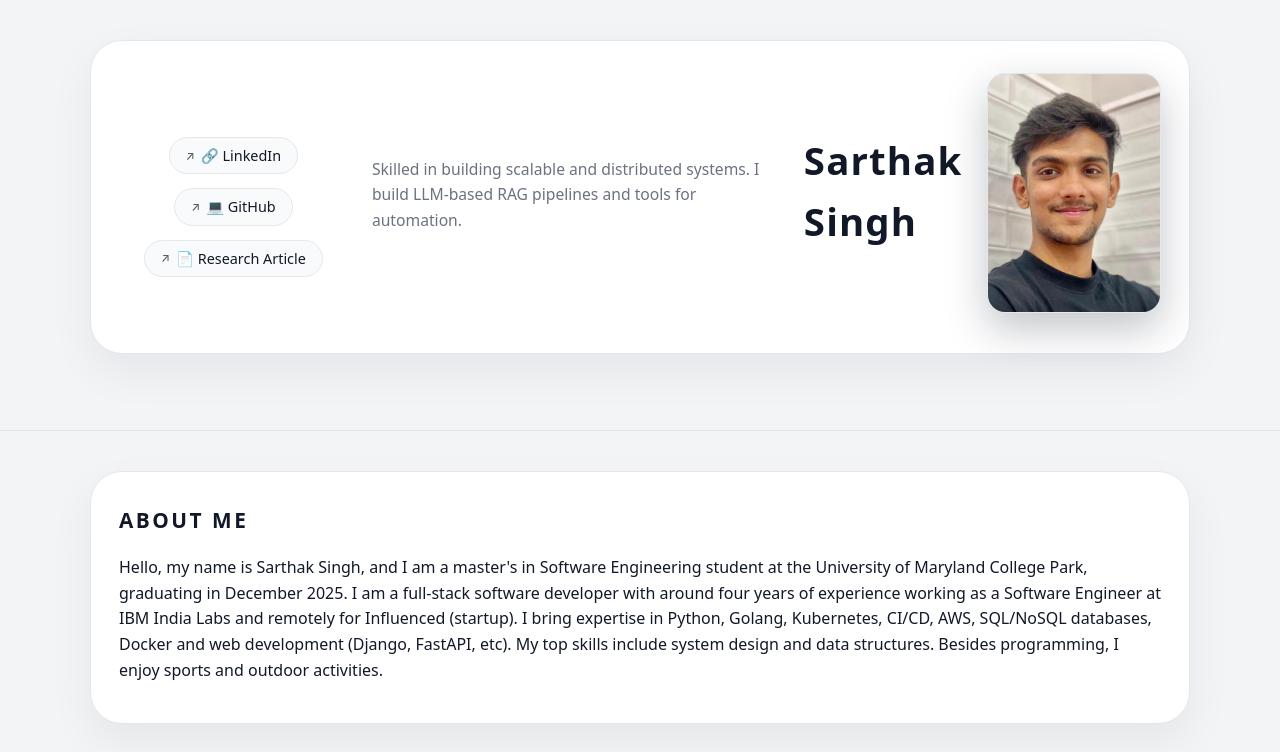
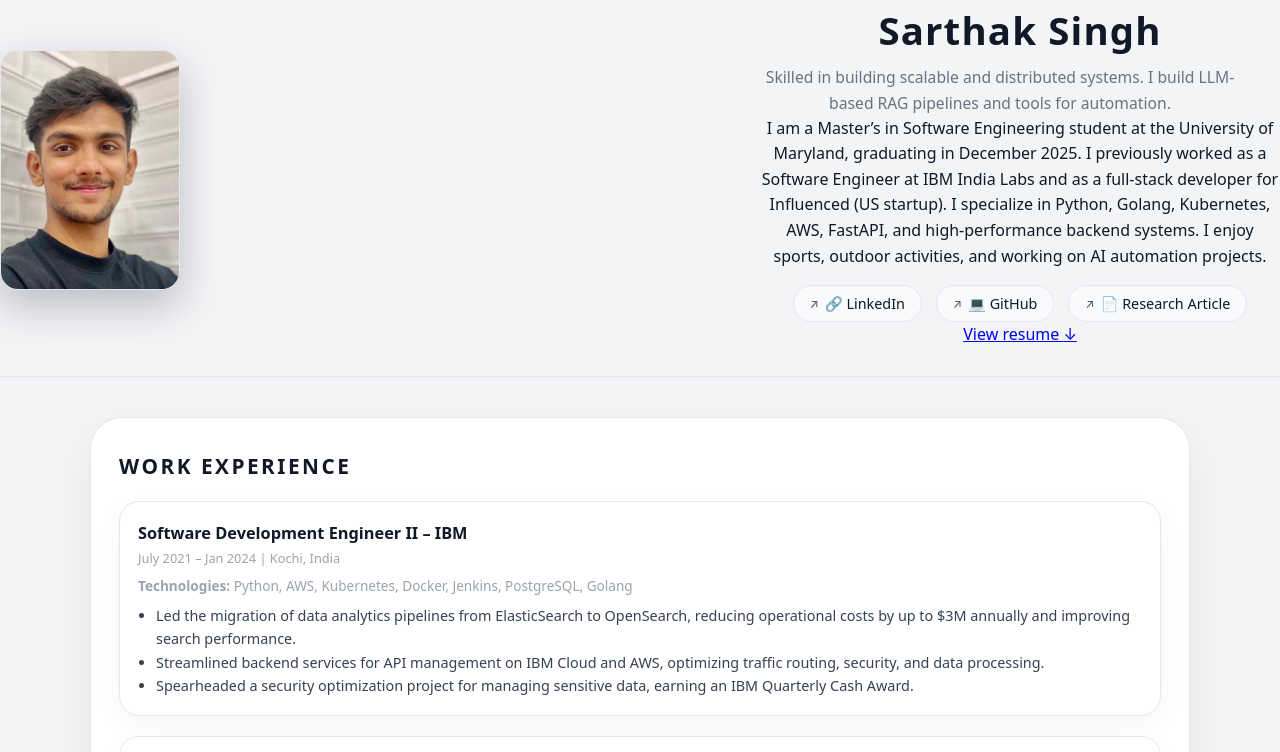
Before and after one commit to Sarthak-kiloray/Sarthak-kiloray.github.io, a plain HTML site: page index.html in a window 1280 px wide. Shown: the top 752 px of the page. Drawn offline with Linux system fonts and the light colour scheme.

Commit message:
Revise intro and teaching assistant experience sections
Updated the introduction section with a detailed hero description and added a resume link. Improved the structure of the teaching assistant experience.

```diff
--- a/index.html
+++ b/index.html
@@ -9,28 +9,51 @@
 </head>
 <body>
     <header>
-        <div class="container intro">
-            <img id="profile-img" src="assets/placeholder.png" alt="Profile Photo">
-            <!-- <input type="file" id="photo-upload" accept="image/*"> -->
-            <h1>Sarthak Singh</h1>
-            <p class="subtitle">Skilled in building scalable and distributed systems. I build LLM‑based RAG pipelines and tools for automation.</p>
-            <div class="links">
+        <div class="intro">
+            <div class="intro-text">
+
+                <h1>Sarthak Singh</h1>
+
+                <p class="subtitle">
+                    Skilled in building scalable and distributed systems.
+                    I build LLM-based RAG pipelines and tools for automation.
+                </p>
+
+                <!-- About Me inside header -->
+                <p class="hero-description">
+                    I am a Master’s in Software Engineering student at the University of Maryland, graduating in December 2025.
+                    I previously worked as a Software Engineer at IBM India Labs and as a full-stack developer for Influenced (US startup).
+                    I specialize in Python, Golang, Kubernetes, AWS, FastAPI, and high-performance backend systems.
+                    I enjoy sports, outdoor activities, and working on AI automation projects.
+                </p>
+
                 <div class="social-bar">
                     <a href="https://www.linkedin.com/in/sarthak-singh3867" target="_blank">🔗 LinkedIn</a>
                     <a href="https://github.com/Sarthak-kiloray" target="_blank">💻 GitHub</a>
                     <a href="https://www.sciencedirect.com/science/article/abs/pii/S0301479723025446" target="_blank">📄 Research Article</a>
                 </div>
 
+                <div class="hero-actions">
+                    <a href="Sarthak_Singh_Resume.pdf" class="btn-primary">
+                        View resume <span class="arrow">↓</span>
+                    </a>
+                </div>
+
+            </div>
+
+            <div class="intro-image">
+                <img id="profile-img" src="assets/placeholder.png" alt="Profile Photo">
             </div>
         </div>
     </header>
+
     <main>
-        <section id="about">
+        <!-- <section id="about">
             <div class="container">
                 <h2>About Me</h2>
                 <p>Hello, my name is Sarthak Singh, and I am a master's in Software Engineering student at the University of Maryland College Park, graduating in December 2025. I am a full‑stack software developer with around four years of experience working as a Software Engineer at IBM India Labs and remotely for Influenced (startup). I bring expertise in Python, Golang, Kubernetes, CI/CD, AWS, SQL/NoSQL databases, Docker and web development (Django, FastAPI, etc). My top skills include system design and data structures. Besides programming, I enjoy sports and outdoor activities.</p>
             </div>
-        </section>
+        </section> -->
         <section id="experience">
             <div class="container">
                 <h2>Work Experience</h2>
@@ -76,11 +99,20 @@
                     <span class="duration-location">Jan 2024 – Dec 2025 | College Park, MD, USA | GPA: 3.6/4.0</span>
 
                     <div class="ta-highlight">
-                        <strong>Teaching Assistant
-                        <p class="description"><ul>Assisted the Professor with designing assignments, quizzes, the project material and helped with grading.</ul><ul>Conducted lab sessions on how can machine learning concepts be implemented in software engineering.</ul></p>
-                        <p class="technologies"> System Design & Scaling, Transformer Models, FastAPI, Faiss</p>
-                        </strong>
+
+                        <div class="ta-title">Teaching Assistant</div>
+
+                        <ul class="ta-list">
+                            <li>Assisted the Professor with designing assignments, quizzes, project material, and grading.</li>
+                            <li>Conducted lab sessions on how machine learning concepts can be implemented in software engineering.</li>
+                        </ul>
+
+                        <div class="ta-technologies">
+                            System Design & Scaling, Transformer Models, FastAPI, Faiss
+                        </div>
+
                     </div>
+
 
                     <ul class="details"></ul>
                 </div>
```
